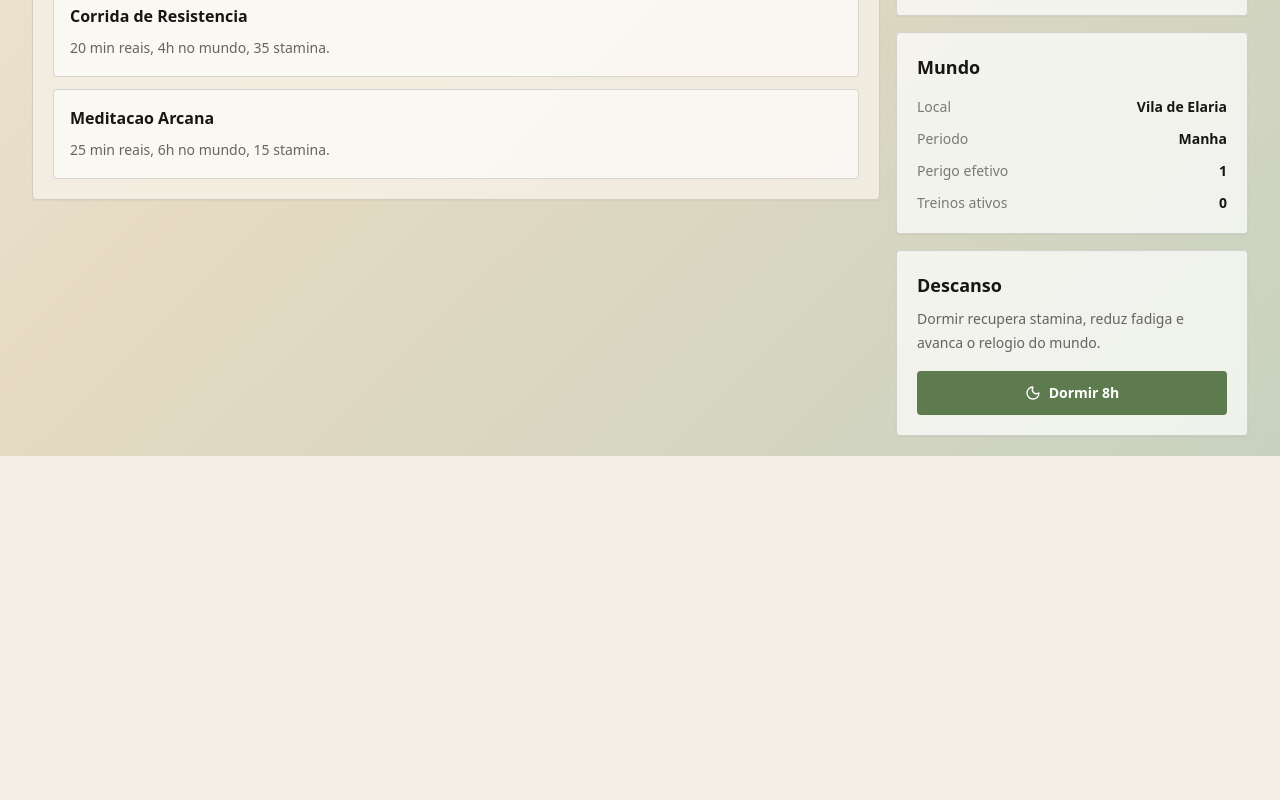
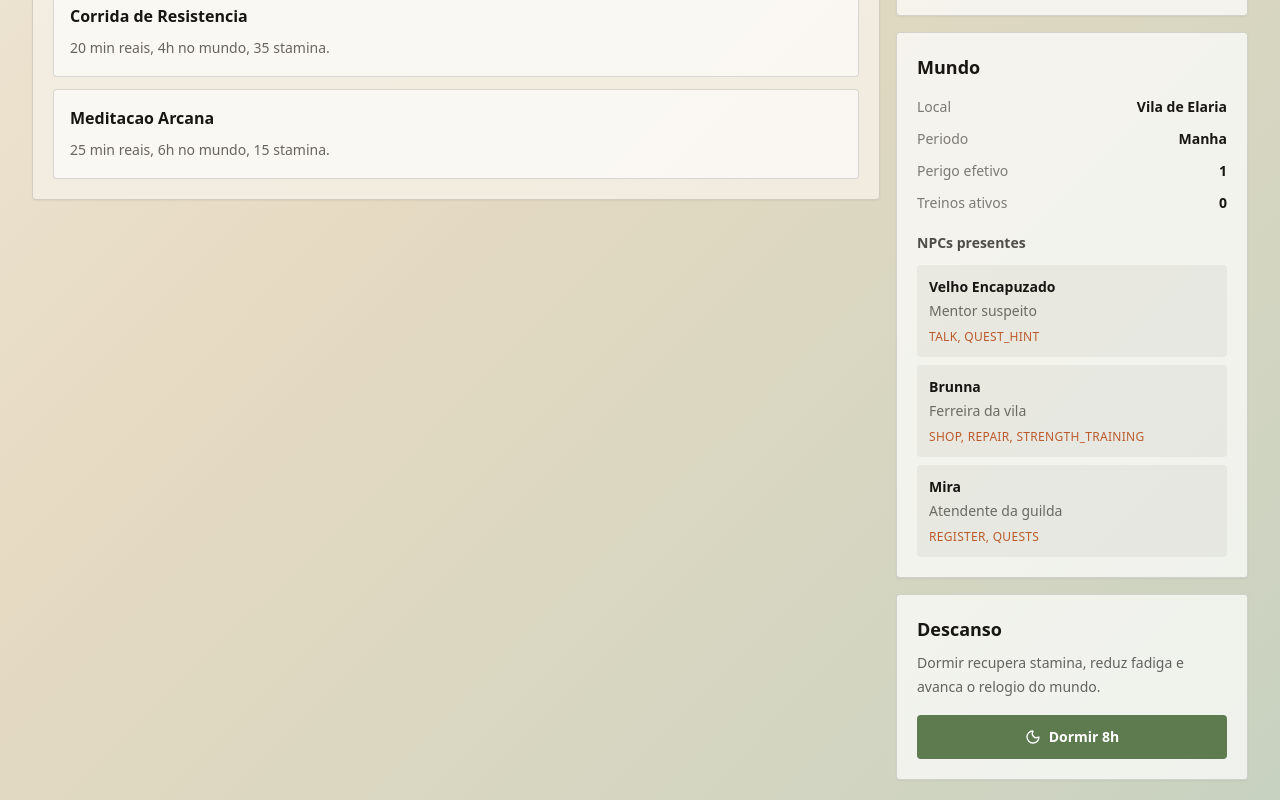
Before and after one commit to FelpHendeson/IsekaiSimulator, a Next.js app: page / in a window 1280 px wide. Shown: the part 832-1632 px from the top of the page. Before the commit the page ends 1288 px from the top, so only its background shows below. Built offline with nearby package versions, Linux system fonts and the light colour scheme; no server answers.

Commit message:
feat: add npc schedules

```diff
--- a/src/components/game/game-shell.tsx
+++ b/src/components/game/game-shell.tsx
@@ -17,14 +17,22 @@ import {
   Zap,
 } from "lucide-react";
 import { useEffect, useMemo, useState } from "react";
+import { npcDefinitions } from "../../content/npcs/definitions";
 import { sceneDefinitions } from "../../content/scenes/definitions";
 import { trainingDefinitions } from "../../content/training/definitions";
 import { applyGameAction } from "../../game/core/apply-action";
 import { GameRuleError } from "../../game/core/errors";
 import { createInitialGameState } from "../../game/core/initial-state";
 import { getCurrentScene, isChoiceAvailable } from "../../game/narrative/scenes";
+import { getAvailableNpcs, getNpcInteractions } from "../../game/npc/schedule";
 import { formatClock } from "../../game/time/clock";
-import type { GameState, SceneChoice, SceneDefinition, TrainingSession } from "../../game/types";
+import type {
+  GameState,
+  NpcDefinition,
+  SceneChoice,
+  SceneDefinition,
+  TrainingSession,
+} from "../../game/types";
 import { getEffectiveDanger } from "../../game/world/danger";
 
 type AuthUser = {
@@ -75,6 +83,11 @@ export function GameShell() {
     : 0;
   const activeTraining = gameState.activeTrainingSessions[0];
   const currentScene = getCurrentScene(gameState, sceneDefinitions);
+  const availableNpcs = getAvailableNpcs(
+    npcDefinitions,
+    gameState.currentLocationId,
+    gameState.clock,
+  );
 
   function runAction(action: Parameters<typeof applyGameAction>[1], successMessage: string) {
     try {
@@ -243,7 +256,11 @@ export function GameShell() {
             }}
           />
           <CharacterPanel gameState={gameState} />
-          <WorldPanel gameState={gameState} danger={effectiveDanger} />
+          <WorldPanel
+            availableNpcs={availableNpcs}
+            gameState={gameState}
+            danger={effectiveDanger}
+          />
           <RestPanel
             onSleep={() =>
               runAction(
@@ -596,7 +613,15 @@ function CharacterPanel({ gameState }: { gameState: GameState }) {
   );
 }
 
-function WorldPanel({ danger, gameState }: { danger: number; gameState: GameState }) {
+function WorldPanel({
+  availableNpcs,
+  danger,
+  gameState,
+}: {
+  availableNpcs: NpcDefinition[];
+  danger: number;
+  gameState: GameState;
+}) {
   const location = gameState.world.locations[gameState.currentLocationId];
 
   return (
@@ -608,6 +633,26 @@ function WorldPanel({ danger, gameState }: { danger: number; gameState: GameStat
         <InfoRow label="Perigo efetivo" value={String(danger)} />
         <InfoRow label="Treinos ativos" value={String(gameState.activeTrainingSessions.length)} />
       </dl>
+      <div className="mt-5">
+        <p className="text-sm font-semibold text-ink/75">NPCs presentes</p>
+        <div className="mt-3 space-y-2">
+          {availableNpcs.length > 0 ? (
+            availableNpcs.map((npc) => (
+              <div className="rounded bg-ink/5 p-3 text-sm" key={npc.id}>
+                <p className="font-semibold text-ink">{npc.name}</p>
+                <p className="mt-1 text-ink/60">{npc.role}</p>
+                <p className="mt-2 text-xs uppercase tracking-wide text-ember">
+                  {getNpcInteractions(npc, gameState.currentLocationId, gameState.clock).join(", ")}
+                </p>
+              </div>
+            ))
+          ) : (
+            <p className="rounded bg-ink/5 p-3 text-sm text-ink/60">
+              Ninguem importante esta disponivel neste horario.
+            </p>
+          )}
+        </div>
+      </div>
     </section>
   );
 }
--- /dev/null
+++ b/src/content/npcs/definitions.ts
@@ -0,0 +1,95 @@
+import type { NpcDefinition } from "../../game/types";
+
+export const npcDefinitions: NpcDefinition[] = [
+  {
+    id: "hooded_mentor",
+    name: "Velho Encapuzado",
+    role: "Mentor suspeito",
+    faction: "desconhecida",
+    personality: "Paciente, criptico e calculista.",
+    schedule: [
+      {
+        period: "morning",
+        locationId: "first_village",
+        availableInteractions: ["talk", "quest_hint"],
+      },
+      {
+        period: "afternoon",
+        locationId: "first_village",
+        availableInteractions: ["talk", "quest_hint"],
+      },
+      {
+        period: "evening",
+        locationId: "first_village",
+        availableInteractions: ["talk"],
+      },
+      {
+        period: "night",
+        locationId: "first_village",
+        availableInteractions: ["secret_warning"],
+      },
+    ],
+  },
+  {
+    id: "village_blacksmith",
+    name: "Brunna",
+    role: "Ferreira da vila",
+    faction: "artesaos",
+    personality: "Direta, pratica e desconfiada de aventureiros novos.",
+    schedule: [
+      {
+        period: "morning",
+        locationId: "first_village",
+        availableInteractions: ["shop", "repair", "strength_training"],
+      },
+      {
+        period: "afternoon",
+        locationId: "first_village",
+        availableInteractions: ["shop", "repair", "strength_training"],
+      },
+      {
+        period: "evening",
+        locationId: "first_village",
+        availableInteractions: ["talk"],
+      },
+    ],
+  },
+  {
+    id: "guild_clerk",
+    name: "Mira",
+    role: "Atendente da guilda",
+    faction: "guilda dos aventureiros",
+    personality: "Organizada, impaciente e muito atenta a prazos.",
+    schedule: [
+      {
+        period: "morning",
+        locationId: "first_village",
+        availableInteractions: ["register", "quests"],
+      },
+      {
+        period: "afternoon",
+        locationId: "first_village",
+        availableInteractions: ["register", "quests", "reward"],
+      },
+    ],
+  },
+  {
+    id: "night_informant",
+    name: "Corvo",
+    role: "Informante noturno",
+    faction: "submundo",
+    personality: "Sarcástico, oportunista e bem informado.",
+    schedule: [
+      {
+        period: "night",
+        locationId: "first_village",
+        availableInteractions: ["rumors", "black_market"],
+      },
+      {
+        period: "late_night",
+        locationId: "first_village",
+        availableInteractions: ["rumors", "black_market", "forbidden_info"],
+      },
+    ],
+  },
+];
--- /dev/null
+++ b/src/game/npc/schedule.ts
@@ -0,0 +1,23 @@
+import type { GameClockState, NpcDefinition } from "../types";
+
+export function getAvailableNpcs(
+  npcs: NpcDefinition[],
+  locationId: string,
+  clock: GameClockState,
+): NpcDefinition[] {
+  return npcs.filter((npc) =>
+    npc.schedule.some(
+      (rule) => rule.locationId === locationId && rule.period === clock.period,
+    ),
+  );
+}
+
+export function getNpcInteractions(
+  npc: NpcDefinition,
+  locationId: string,
+  clock: GameClockState,
+): string[] {
+  return npc.schedule
+    .filter((rule) => rule.locationId === locationId && rule.period === clock.period)
+    .flatMap((rule) => rule.availableInteractions);
+}
```
Also changed, not shown: src/game/types.ts (+15 -0 lines), 1 other file (tests, documents, lock files or other folders).
